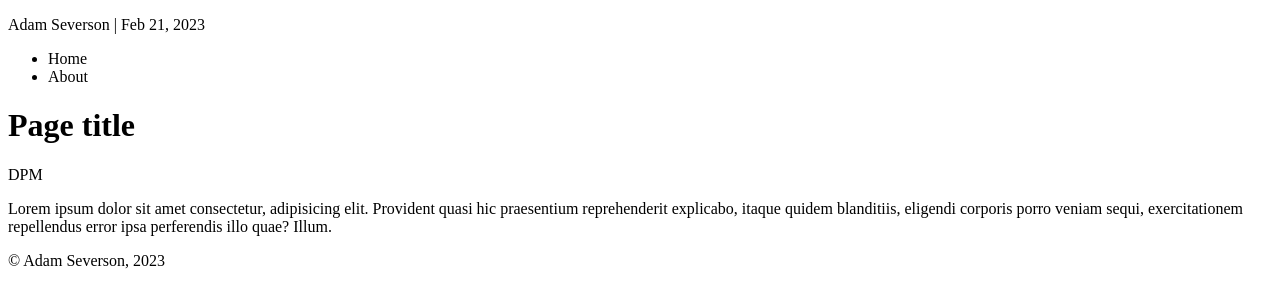
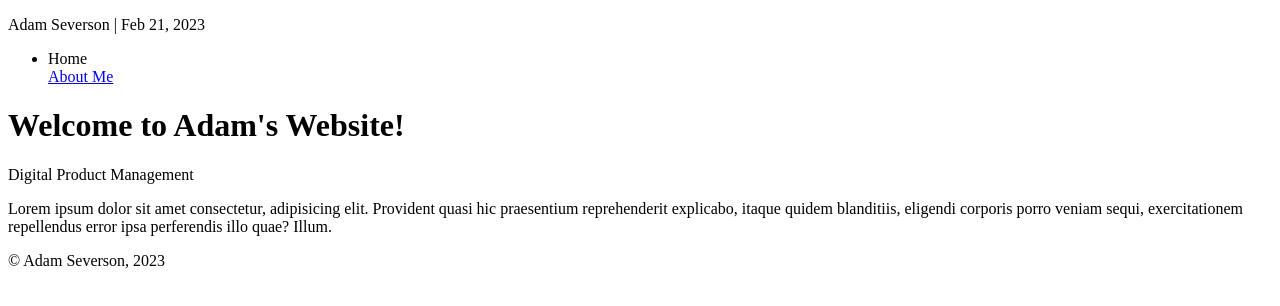
Before and after one commit to adamsevo/BAIS3300-Website, a plain HTML site: page index.html in a window 1280 px wide. Drawn offline with Linux system fonts and the light colour scheme.

Commit message:
index.html update

```diff
--- a/index.html
+++ b/index.html
@@ -1,30 +1,37 @@
 <!DOCTYPE html>
 <html lang="en">
+
   <head>
     <meta charset="utf-8">
     <meta http-equiv="X-UA-Compatible" content="IE=edge" />
     <meta name="viewport" content="width=device-width, initial-scale=1.0" />
     <title>Adam's Page</title>
+
 </head>
   <body>
+
     <header>
       <p>Adam Severson | Feb 21, 2023</p>
     </header>
+
     <nav>
         <ul>
           <li>Home</li>
-          <li>About</li>
+          <a href ="./About-Me.html"> About Me </a>
         </ul>
     </nav>
+
     <main>
-      <h1>Page title</h1>
-        <section>DPM</section>
+      <h1>Welcome to Adam's Website!</h1>
+        <section>Digital Product Management</section>
       <p>
         Lorem ipsum dolor sit amet consectetur, adipisicing elit. Provident quasi hic praesentium reprehenderit explicabo, itaque quidem blanditiis, eligendi corporis porro veniam sequi, exercitationem repellendus error ipsa perferendis illo quae? Illum.
       </p>
     </main>
+
     <footer>
       <p>&copy; Adam Severson, 2023</p>
     </footer>
+
   </body>
 </html>
```
Also changed, not shown: About-Me.html (renamed from resume.html), 1 other file.
